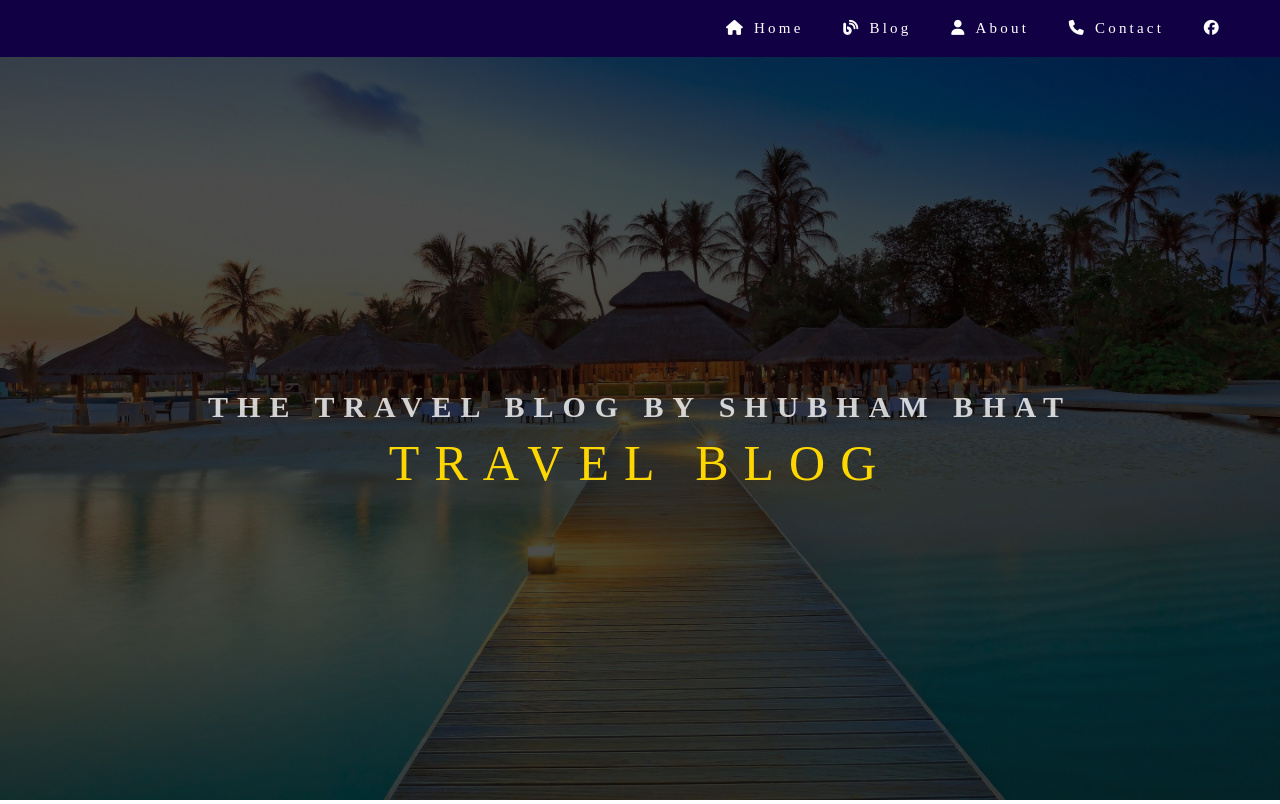
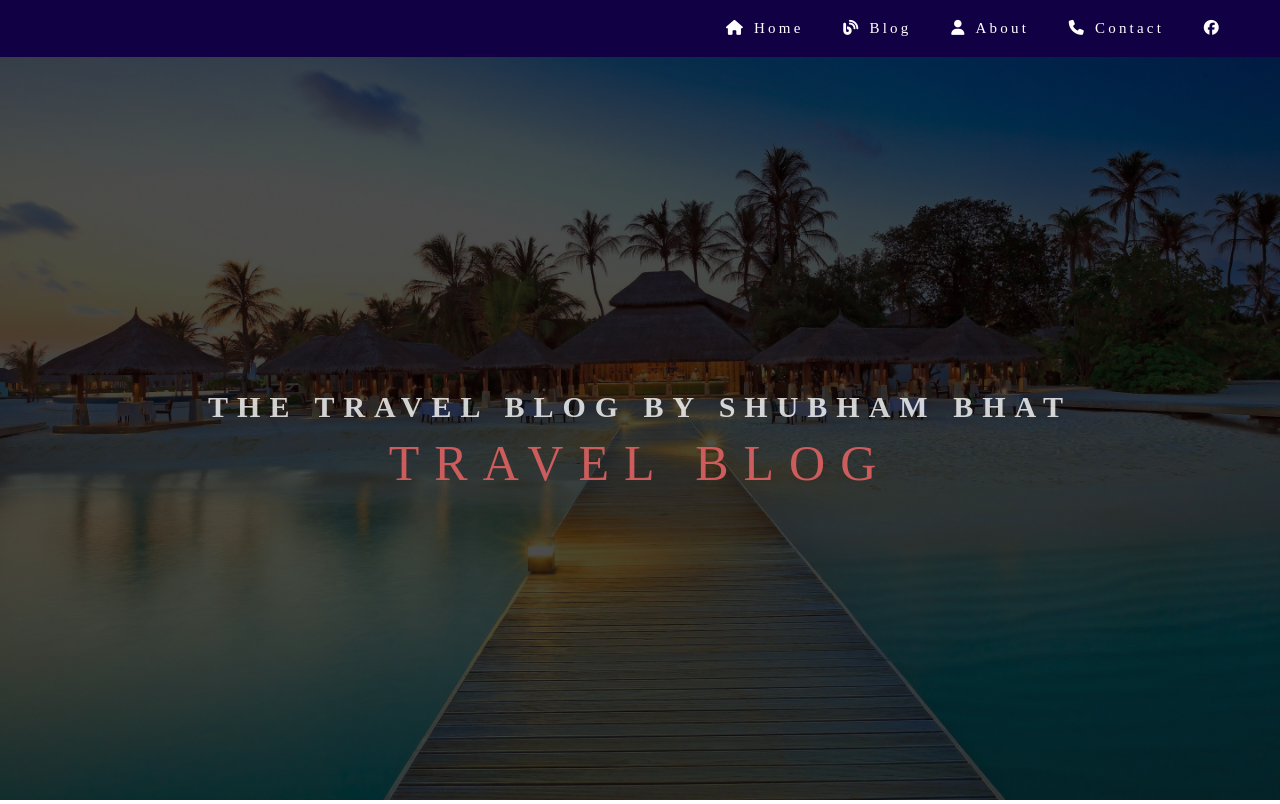
Before and after one commit to Aniket15desai/lecturenotes.github.io, a PHP site: page / in a window 1280 px wide. Shown: the top 804 px of the page. Run offline with PHP 8.4, Linux system fonts and the light colour scheme; some libraries are stand-ins or nearby versions.

Commit message:
Update style.css

```diff
--- a/style.css
+++ b/style.css
@@ -73,7 +73,6 @@ header{
     position: absolute;
     top: 55%;
     left: 50%;
-    color: gold;
     transform: translate(-50%, -50%);
     text-align: center;
 }
@@ -89,7 +88,7 @@ header{
 .header_content h1{
     margin-top: 10px;
     font-size: 50px;
-    color: gold;
+    color: indianred;
     font-weight: 500;
     letter-spacing: 0.3em;
     text-align: center;
```
